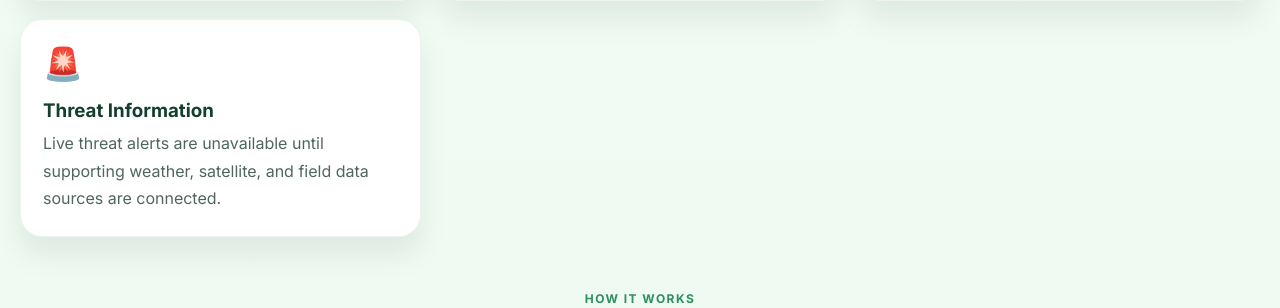
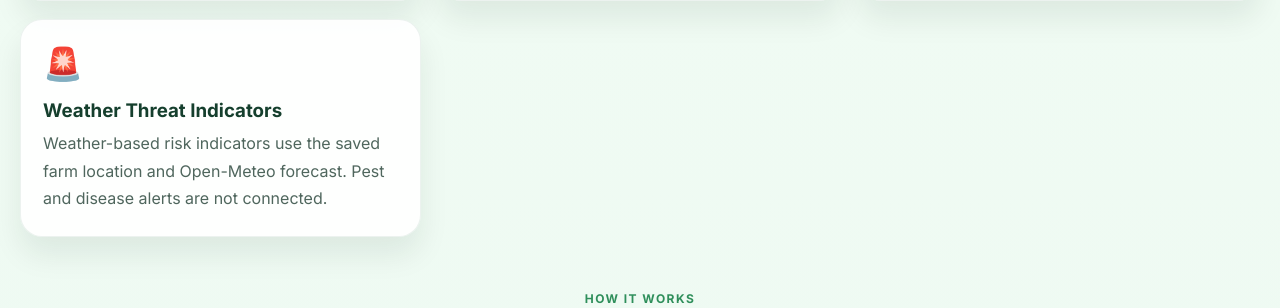
Before and after one commit to 1nt24cb035prajwal-lab/agriculturethreat, a FastAPI app: page / in a window 1280 px wide. Shown: the part 1647-1955 px from the top of the page. Run offline with FastAPI, Linux system fonts and the light colour scheme.

Commit message:
Connect Agmarknet and live weather alerts
Co-authored-by: Copilot <223556219+Copilot@users.noreply.github.com>

```diff
--- a/backend/app/main.py
+++ b/backend/app/main.py
@@ -529,7 +529,26 @@ async def get_market_prices(commodity: str | None = None, farmer: dict = Depends
 
 @app.get("/api/threats")
 async def get_threats(farmer: dict = Depends(require_farmer)):
-    integration_unavailable("Live threat analysis")
+    farm = database.get_farm(farmer["id"])
+    latitude = farm.get("latitude")
+    longitude = farm.get("longitude")
+    if latitude is None or longitude is None:
+        raise HTTPException(status_code=400, detail="Save a farm map location before requesting local threat alerts.")
+    try:
+        weather = await integrations.fetch_weather(float(latitude), float(longitude))
+    except integrations.ProviderUnavailable as exc:
+        raise HTTPException(status_code=503, detail=str(exc)) from exc
+    alerts = integrations.analyze_weather_threats(weather)
+    database.record_activity(farmer["id"], "weather_threat_lookup", {"alerts": len(alerts), "source": weather["source"]})
+    return {
+        "alerts": alerts,
+        "source": weather["source"],
+        "sourceUrl": weather.get("sourceUrl"),
+        "observedAt": weather.get("retrievedAt"),
+        "retrievedAt": weather.get("retrievedAt"),
+        "weather": weather,
+        "notice": "Weather-based indicators from current conditions and forecast only. This is not a pest, disease, or official emergency alert service.",
+    }
 
 
 @app.get("/api/admin")
--- a/backend/static/app.js
+++ b/backend/static/app.js
@@ -24,6 +24,7 @@ let farmMap;
 let farmMarker;
 let weatherPreviewTimer;
 let dashboardData;
+let threatRefreshTimer;
 
 const api = {
   get: async (path) => {
@@ -77,7 +78,7 @@ const toneClassMap = {
   purple: 'purple'
 };
 
-const renderDashboard = (dashboard, weather = null, water = null) => {
+const renderDashboard = (dashboard, weather = null, water = null, threats = null) => {
   const { farmer, farm, integrations } = dashboard;
   welcomeMessage.textContent = dashboard.welcome;
   farmerProfileSummary.textContent = `${farmer.email} · ${farm.farmName || 'Farm details not yet saved'}`;
@@ -91,7 +92,7 @@ const renderDashboard = (dashboard, weather = null, water = null) => {
     { title: 'Water requirement', value: water ? `${water.dailyIrrigationLitersEstimate} L/day est.` : 'Unavailable', detail: water ? `${water.nextSevenDaysLitersEstimate} L / 7-day estimate` : 'Needs crop, area, and live ET0', tone: 'teal' },
     { title: 'Satellite / NDVI', value: integrations.satellite === 'configured' ? 'Sentinel Hub ready' : 'Needs credentials', detail: 'Sentinel-2 point sample', tone: 'blue' },
     { title: 'Market prices', value: integrations.marketPrices === 'configured' ? 'Agmarknet API ready' : 'Needs API key', detail: 'data.gov.in mandi arrivals', tone: 'purple' },
-    { title: 'Live threat alerts', value: 'Unavailable', detail: 'No verified live threat feed', tone: 'red' }
+    { title: 'Weather threat alerts', value: threats ? `${threats.alerts.length} Active` : farm.latitude == null ? 'Set farm location' : 'Loading...', detail: threats ? `Updated ${threats.retrievedAt || 'just now'} · weather indicators` : 'Uses current weather and forecast', tone: 'red' }
   ];
   dashboardCards.innerHTML = cards.map((card) => `
     <div class="stat-card ${toneClassMap[card.tone] || 'green'}">
@@ -101,10 +102,9 @@ const renderDashboard = (dashboard, weather = null, water = null) => {
     </div>
   `).join('');
 
-  renderWeatherForecast(weather);
   vegetationMap.innerHTML = '<p class="empty-state">Satellite imagery and NDVI are not connected. No vegetation measurement is available.</p>';
   growthChart.innerHTML = '<p class="empty-state">Yield history will appear after real or farmer-recorded yield data is saved.</p>';
-  threatList.innerHTML = '<p class="empty-state">No live threat feed is connected. This page will not invent risk alerts.</p>';
+  renderThreatAlerts(threats, farm.latitude != null && farm.longitude != null);
   recommendationSummary.innerHTML = `
     <div><strong>Farm:</strong> ${escapeHtml(farm.farmName || 'Not saved')}</div>
     <div><strong>Crop:</strong> ${escapeHtml(farm.cropName || 'Not set')}</div>
@@ -120,6 +120,41 @@ const renderDashboard = (dashboard, weather = null, water = null) => {
     <div><strong>Farm:</strong> ${escapeHtml(farm.farmName || 'Not saved')}</div>
     <div><strong>Location:</strong> ${escapeHtml(location)}</div>
   `;
+};
+
+const renderThreatAlerts = (threats, hasFarmLocation = true) => {
+  if (!threatList) return;
+  if (!threats) {
+    threatList.innerHTML = `<p class="empty-state">${hasFarmLocation ? 'Loading live weather-based indicators...' : 'Save a farm map location to load live weather-based indicators.'}</p>`;
+    return;
+  }
+  const threatCard = [...dashboardCards.children].find((card) => card.querySelector('h4')?.textContent === 'Weather threat alerts');
+  if (threatCard) {
+    threatCard.querySelector('.value').textContent = `${threats.alerts.length} Active`;
+    threatCard.querySelector('.detail').textContent = `Updated ${threats.retrievedAt || 'just now'} · weather indicators`;
+  }
+  if (threats.weather) {
+    renderWeatherForecast(threats.weather);
+    const weatherCard = [...dashboardCards.children].find((card) => card.querySelector('h4')?.textContent === 'Weather');
+    if (weatherCard) {
+      weatherCard.querySelector('.value').textContent = `${threats.weather.current.temperatureC}°C · ${threats.weather.current.condition}`;
+      weatherCard.querySelector('.detail').textContent = `${threats.weather.current.humidityPercent}% humidity · ${threats.weather.current.rainfallMm} mm rain`;
+    }
+  }
+  const alertItems = threats.alerts.length
+    ? threats.alerts.map((item) => `<div class="list-item"><strong>${escapeHtml(item.severity.toUpperCase())} · ${escapeHtml(item.title)}</strong><p>${escapeHtml(item.detail)}</p></div>`).join('')
+    : '<p class="empty-state">No configured weather alert thresholds were reached in the current conditions or forecast.</p>';
+  threatList.innerHTML = `${alertItems}<small class="data-source">${escapeHtml(threats.notice)} Source: ${escapeHtml(threats.source)} · Updated ${escapeHtml(threats.retrievedAt || '')}</small>`;
+};
+
+const showThreatAlertError = (error) => {
+  const message = error?.message || 'Unable to load weather-based alerts.';
+  threatList.textContent = message;
+  const threatCard = [...dashboardCards.children].find((card) => card.querySelector('h4')?.textContent === 'Weather threat alerts');
+  if (threatCard) {
+    threatCard.querySelector('.value').textContent = 'Unavailable';
+    threatCard.querySelector('.detail').textContent = message;
+  }
 };
 
 const renderWeatherForecast = (weather) => {
@@ -201,9 +236,11 @@ const showDashboard = async () => {
     authBox.classList.add('hidden');
     window.setTimeout(() => farmMap?.invalidateSize(), 60);
     const hasSavedCoordinates = dashboard.farm.latitude !== null && dashboard.farm.longitude !== null;
-    const hasWaterInputs = Boolean(dashboard.farm.cropName && dashboard.farm.landArea);
-    if (hasSavedCoordinates && hasWaterInputs) {
+    window.clearInterval(threatRefreshTimer);
+    threatRefreshTimer = undefined;
+    if (hasSavedCoordinates) {
       refreshDashboardFeeds(dashboard);
+      threatRefreshTimer = window.setInterval(() => refreshThreatAlerts(dashboard), 15 * 60 * 1000);
     }
   } catch (error) {
     alert('Unable to load dashboard data in demo mode.');
@@ -211,15 +248,36 @@ const showDashboard = async () => {
 };
 
 const refreshDashboardFeeds = async (dashboard) => {
-  const [weatherResult, waterResult] = await Promise.allSettled([api.get('/api/weather'), api.get('/api/water')]);
+  const requests = [
+    hasFarmWaterInputs(dashboard) ? api.get('/api/water') : Promise.resolve(null),
+    api.get('/api/threats')
+  ];
+  const [waterResult, threatsResult] = await Promise.allSettled(requests);
   if (dashboardData?.farmer?.id !== dashboard.farmer.id || dashboardSection.classList.contains('hidden')) {
     return;
   }
   renderDashboard(
     dashboard,
-    weatherResult.status === 'fulfilled' ? weatherResult.value : null,
-    waterResult.status === 'fulfilled' ? waterResult.value : null
+    threatsResult.status === 'fulfilled' ? threatsResult.value.weather : null,
+    waterResult.status === 'fulfilled' ? waterResult.value : null,
+    threatsResult.status === 'fulfilled' ? threatsResult.value : null
   );
+  if (threatsResult.status === 'rejected') showThreatAlertError(threatsResult.reason);
+};
+
+const hasFarmWaterInputs = (dashboard) => Boolean(dashboard.farm?.cropName && dashboard.farm?.landArea);
+
+const refreshThreatAlerts = async (dashboard) => {
+  try {
+    const result = await api.get('/api/threats');
+    if (dashboardData?.farmer?.id === dashboard.farmer.id && !dashboardSection.classList.contains('hidden')) {
+      renderThreatAlerts(result);
+    }
+  } catch (error) {
+    if (dashboardData?.farmer?.id === dashboard.farmer.id && !dashboardSection.classList.contains('hidden')) {
+      showThreatAlertError(error);
+    }
+  }
 };
 
 const routeTitles = {
@@ -230,7 +288,7 @@ const routeTitles = {
   weather: ['Open-Meteo', 'Weather Monitoring'],
   satellite: ['Provider unavailable', 'Satellite Vegetation'],
   yield: ['History only', 'Crop Yield'],
-  threats: ['Provider unavailable', 'Threat Information'],
+  threats: ['Open-Meteo indicators', 'Weather Threat Alerts'],
   history: ['Your account records', 'Activity History'],
   reports: ['Export saved records', 'Reports'],
   settings: ['Farmer account', 'Settings']
@@ -253,6 +311,8 @@ const renderCurrentPage = async () => {
   adminSection.classList.add('hidden');
 
   if (page === 'home' || page === 'login' || page === 'register') {
+    window.clearInterval(threatRefreshTimer);
+    threatRefreshTimer = undefined;
     dashboardSection.classList.add('hidden');
     authBox.classList.remove('hidden');
     document.title = page === 'home' ? 'Agriculture Threat Fusion' : `${page === 'login' ? 'Farmer Login' : 'Farmer Registration'} | Agriculture Threat Fusion`;
@@ -637,6 +697,19 @@ const logoutButton = document.getElementById('logoutButton');
 document.getElementById('googleLoginButton').addEventListener('click', () => { window.location.href = '/auth/google/start'; });
 document.getElementById('loadYieldButton').addEventListener('click', loadYieldEstimate);
 document.getElementById('loadMarketsButton').addEventListener('click', loadMarketPrices);
+document.getElementById('loadThreatsButton').addEventListener('click', async () => {
+  const button = document.getElementById('loadThreatsButton');
+  button.disabled = true;
+  threatList.textContent = 'Refreshing weather-based alerts...';
+  try {
+    const result = await api.get('/api/threats');
+    renderThreatAlerts(result);
+  } catch (error) {
+    showThreatAlertError(error);
+  } finally {
+    button.disabled = false;
+  }
+});
 document.getElementById('loadSatelliteButton').addEventListener('click', loadSatelliteNdvi);
 
 logoutButton.addEventListener('click', logout);
--- a/backend/templates/index.html
+++ b/backend/templates/index.html
@@ -94,7 +94,7 @@
             <article class="feature-card"><span>💧</span><h3>Water Planning</h3><p>Save irrigation and soil details with the farm profile; validated sensor and evapotranspiration data are not connected.</p></article>
             <article class="feature-card"><span>🌱</span><h3>Soil and Crop Records</h3><p>Store crop, season, irrigation, water source, and optional soil test measurements per farmer.</p></article>
             <article class="feature-card"><span>📈</span><h3>Yield History</h3><p>Review saved farmer activity. Regional yield prediction and market feeds are not configured.</p></article>
-            <article class="feature-card"><span>🚨</span><h3>Threat Information</h3><p>Live threat alerts are unavailable until supporting weather, satellite, and field data sources are connected.</p></article>
+            <article class="feature-card"><span>🚨</span><h3>Weather Threat Indicators</h3><p>Weather-based risk indicators use the saved farm location and Open-Meteo forecast. Pest and disease alerts are not connected.</p></article>
           </div>
         </section>
 
@@ -148,7 +148,7 @@
             <a href="/reports" data-route-link>Reports</a>
             <a href="/settings" data-route-link>Settings</a>
           </nav>
-          <div class="data-notice" role="status">Farm records are private to your account. Weather uses Open-Meteo; Sentinel-2, mandi prices, OTP and Google sign-in become live when their server credentials are configured.</div>
+          <div class="data-notice" role="status">Farm records are private to your account. Weather-based alerts use Open-Meteo. API-backed mandi prices need a data.gov.in key; you can also open the official Agmarknet portal directly.</div>
           <div class="dashboard-header">
             <div>
               <p class="eyebrow" id="pageEyebrow">Farmer dashboard</p>
@@ -175,7 +175,7 @@
 
           <div class="panel wide-panel" data-feature-view="yield">
             <div class="panel-title">Nearby mandi prices</div>
-            <div class="two-col"><label>Commodity<input id="marketCommodity" type="text" placeholder="Use saved crop or enter commodity" /></label><div class="location-actions"><button class="secondary-btn" id="loadMarketsButton" type="button">Fetch live mandi prices</button></div></div>
+            <div class="two-col"><label>Commodity<input id="marketCommodity" type="text" placeholder="Use saved crop or enter commodity" /></label><div class="location-actions"><button class="secondary-btn" id="loadMarketsButton" type="button">Fetch live mandi prices</button><a class="secondary-btn" href="https://agmarknet.gov.in/home" target="_blank" rel="noopener noreferrer">Open Agmarknet live prices</a></div></div>
             <div id="marketResult" class="list-stack"></div>
           </div>
 
@@ -187,7 +187,8 @@
               <div id="yieldResult" class="recommendation-box"></div>
             </div>
             <div class="panel" data-feature-view="threats">
-              <div class="panel-title">Threat Alerts</div>
+              <div class="panel-title">Live Weather Threat Alerts</div>
+              <button class="secondary-btn" id="loadThreatsButton" type="button">Refresh live alerts</button>
               <div id="threatList" class="list-stack"></div>
             </div>
           </div>
```
Also changed, not shown: backend/app/integrations.py (+106 -0 lines), backend/tests/test_advanced_services.py (+22 -0 lines), backend/tests/test_persistent_farmer.py (+13 -2 lines), README.md.
